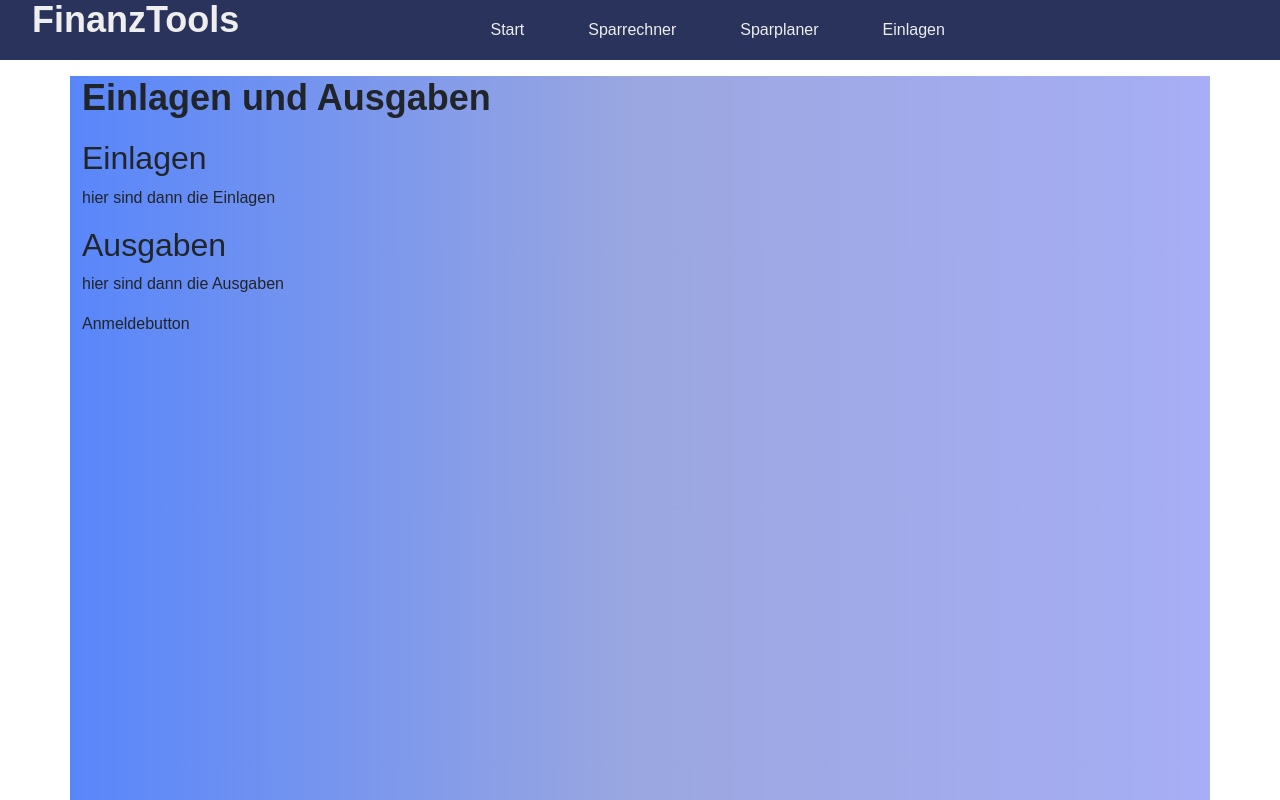
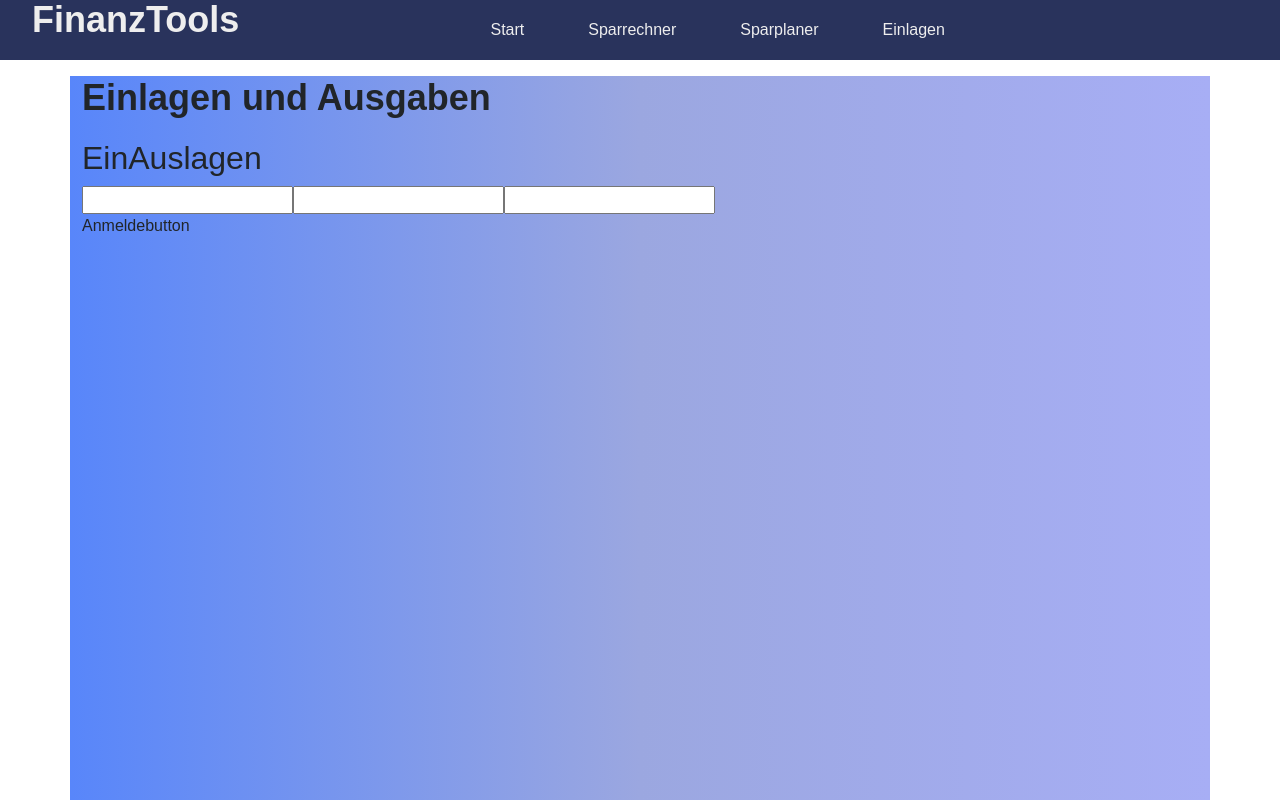
Before and after one commit to y4nisb/Pensionsrechner, a React (Create React App) app in the folder client/: page /einlagen in a window 1280 px wide. Shown: the top 800 px of the page. Built offline with nearby package versions, Linux system fonts and the light colour scheme.

Commit message:
Frontend-Einlagen-Auszahlungen : Ein/Auszahlungen Löschen/Hinzufügen: 1
- Frontend Grob fertig noch unsicher mit aussehen -> besprechen mit Product Owner
- Backend anpassungen (Parameter)
- Probleme mit Ordnerstruktur --> ändern wenn möglich

```diff
--- a/client/src/einlagen.js
+++ b/client/src/einlagen.js
@@ -8,22 +8,47 @@ function einlagen() {
       <div className="container">
         <div className="text-center"></div>
         <h1>Einlagen und Ausgaben</h1>
-        <h2>Einlagen</h2>
-        <p>hier sind dann die Einlagen</p>
-        <div className="einlagen"></div>
-        <h2>Ausgaben</h2>
-        <p>hier sind dann die Ausgaben</p>
-        <div className="ausgaben"></div>
+        <h2>EinAuslagen</h2>
+        <div id="rueckgabe"></div>
+
+        <input type="text" id="prename"></input>
+        <input type="text" id="sirname"></input>
+        <input type="text" id="adress"></input>
+
         <div
           class="popup"
           onClick={(event) => {
             //nochmals mit popup anschauen + Yanis fragen
             //Hier kommt code für datenübergabe + popup für Login
-            axios.get("http://localhost:3001/einausgaben").then((res) => {
-              for (x = 0; res.length > 0; x++) {
-                //einauslagen listen
-              }
-            });
+            const prename = document.getElementById("prename");
+            const sirname = document.getElementById("sirname");
+            const adress = document.getElementById("adress");
+            axios
+              .get(
+                "http://localhost:3001/einausgaben/" +
+                  prename +
+                  "/" +
+                  sirname +
+                  "/" +
+                  adress
+              )
+              .then((res) => {
+                const rueckgabe = document.getElementById("rueckgabe");
+                for (let x = 0; res.length > 0; x++) {
+                  //einauslagen listen villeicht noch unterscheiden mit einlage auszahlung zinsänderung
+                  let EinAuslagen = document.createElement("div");
+                  let Datum = document.createElement("li");
+                  Datum.textContent = "Datum: " + res.data[x].Datum;
+                  EinAuslagen.appendChild(Datum);
+                  let Art = document.createElement("li");
+                  Art.textContent = "Art: " + res.data[x].Art;
+                  EinAuslagen.appendChild(Art);
+                  let Betrag = document.createElement("li");
+                  Betrag.textContent = "Betrag: " + res.data[x].Betrag;
+                  EinAuslagen.appendChild(Betrag);
+                  rueckgabe.appendChild(EinAuslagen);
+                }
+              });
           }}
         >
           Anmeldebutton
```
Also changed, not shown: 1 other file (tests, documents, lock files or other folders).
